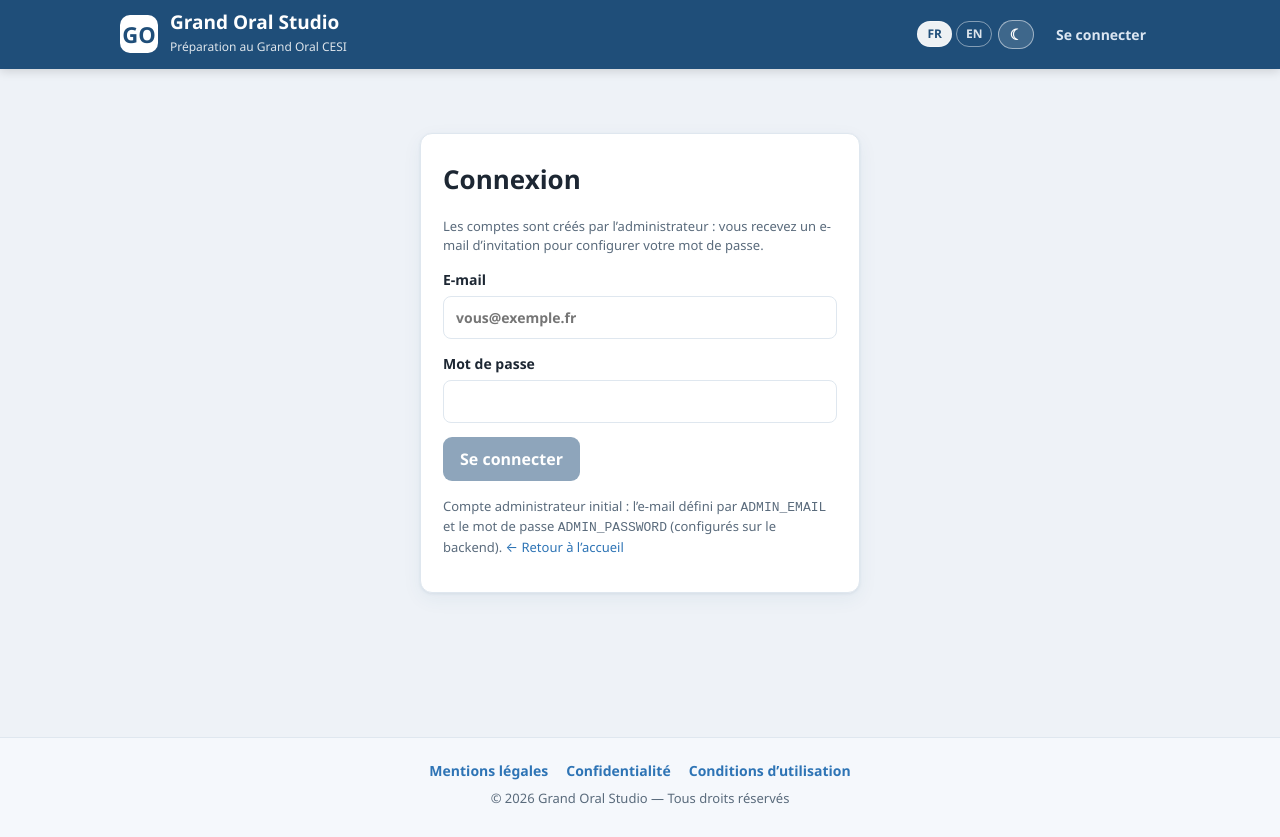
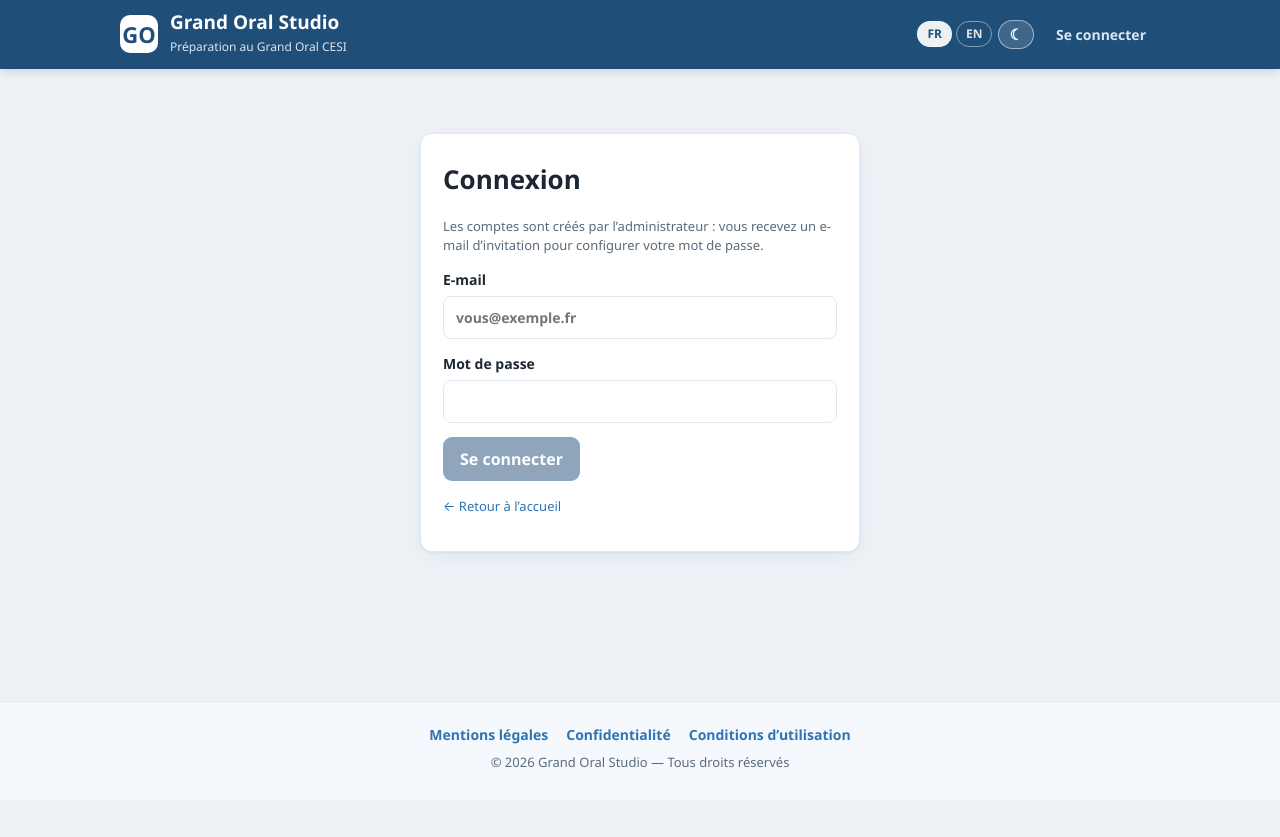
Before and after one commit to YoucefDja/Grand_Oral_Studio, a React (Vite) app in the folder frontend/: page /login in a window 1280 px wide. After the commit the page ends 800 px from the top, so only its background shows below. Built offline with nearby package versions, Linux system fonts and the light colour scheme; no server answers.

Commit message:
Connexion : retrait de l'info 'compte administrateur initial (ADMIN_EMAIL/ADMIN_PASSWORD)'

```diff
--- a/frontend/src/components/LoginPage.jsx
+++ b/frontend/src/components/LoginPage.jsx
@@ -62,8 +62,6 @@ export default function LoginPage() {
           </button>
         </form>
         <p className="muted" style={{ marginTop: 16 }}>
-          {t('login.adminHint1')} <code>ADMIN_EMAIL</code> {t('login.adminHint2')}{' '}
-          <code>ADMIN_PASSWORD</code> {t('login.adminHint3')}{' '}
           <Link to="/">← {t('login.backHome')}</Link>
         </p>
       </div>
--- a/frontend/src/locales.js
+++ b/frontend/src/locales.js
@@ -58,9 +58,6 @@ export const FR = {
   'login.passwordLabel': 'Mot de passe',
   'login.signingIn': 'Connexion…',
   'login.submit': 'Se connecter',
-  'login.adminHint1': 'Compte administrateur initial : l’e-mail défini par',
-  'login.adminHint2': 'et le mot de passe',
-  'login.adminHint3': '(configurés sur le backend).',
   'login.backHome': 'Retour à l’accueil',
 
   // ---- Acceptation d’invitation (AcceptInvitePage) ----
@@ -388,9 +385,6 @@ export const EN = {
   'login.passwordLabel': 'Password',
   'login.signingIn': 'Signing in…',
   'login.submit': 'Sign in',
-  'login.adminHint1': 'Initial admin account: the e-mail set by',
-  'login.adminHint2': 'and the password',
-  'login.adminHint3': '(configured on the backend).',
   'login.backHome': 'Back to home',
 
   'invite.invalidTitle': 'Invalid invitation link',
```
